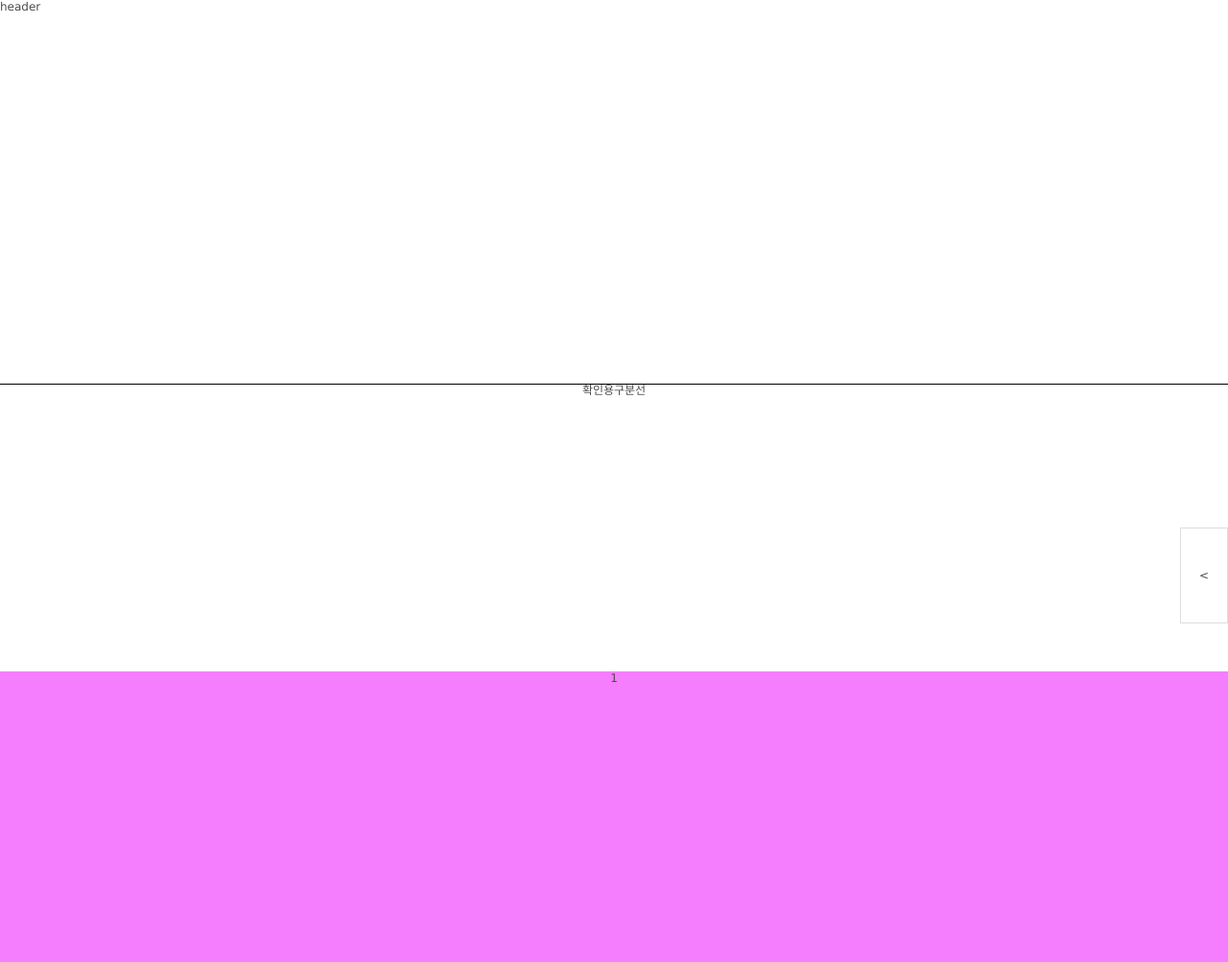
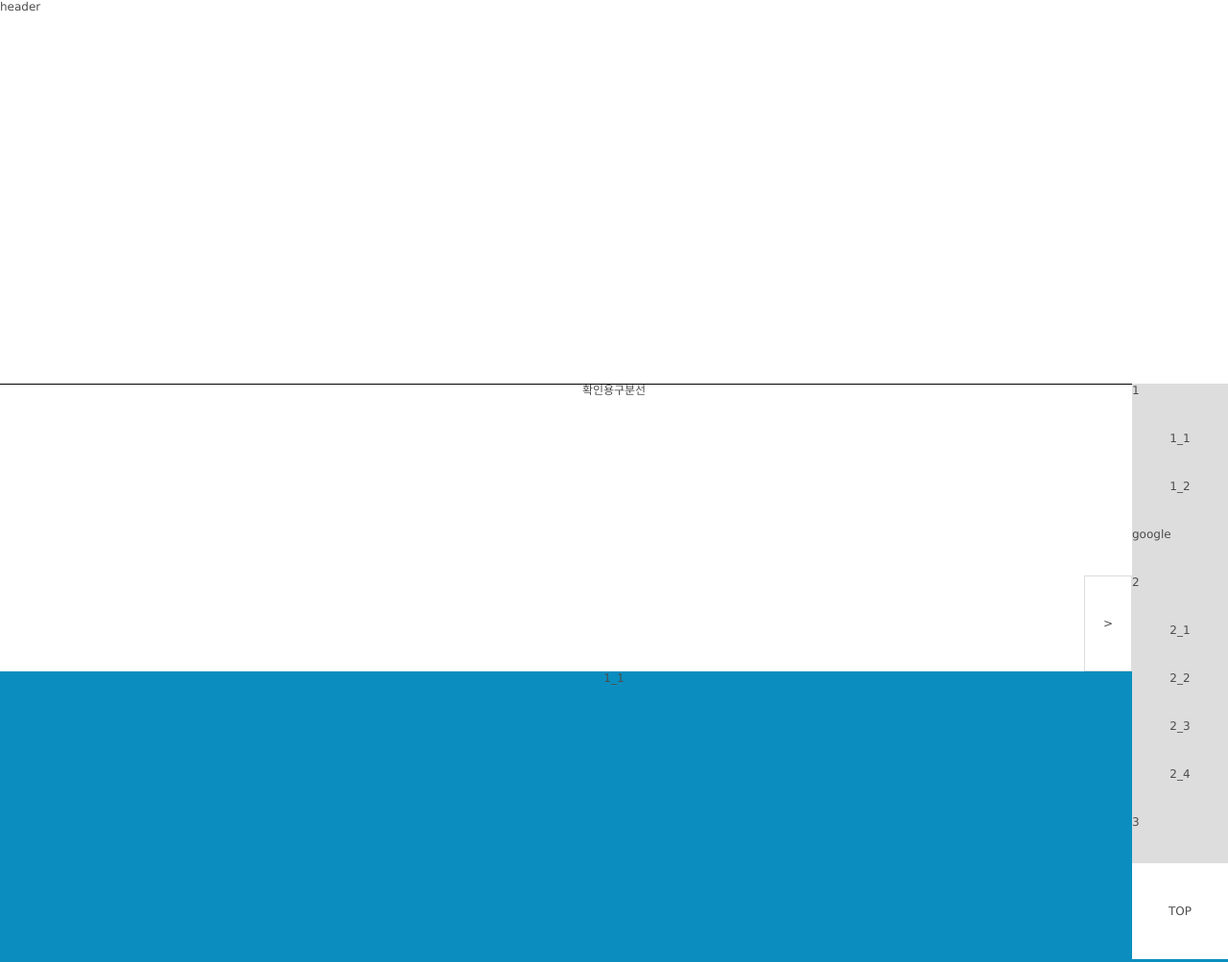
Before and after one commit to doolife/plugin, a plain HTML site: page html/quick_menu.html in a window 1280 px wide. Shown: the top 1003 px of the page at 96% size. Drawn offline with Linux system fonts and the light colour scheme.

Commit message:
프로모션 개선안 퀵메뉴 테스트중

```diff
--- a/html/quick_menu.html
+++ b/html/quick_menu.html
@@ -14,148 +14,210 @@
 <script src="../js/respond.js"></script>
 <![endif]-->
 <style>
-html, body {min-width:1100px;}
 .wrap {position:relative; overflow-x:hidden;}
 header {height:700px; position:relative;}
 header:before {content:"확인용구분선"; width:100%; height:1px; text-align:center; position:absolute; top:400px; left:0; background:#000;}
 /* side_menu */
 #quickMenu {width:100px; position:absolute; right:0; top:400px; background:#ddd;}
-#quickMenu>.btn_slide {margin-top:-50px; width:50px; height:100px; display:block; background:#fff; position:absolute; top:50%; left:-50px; border:1px solid #ddd;}
-#quickMenu>.btn_slide:before {content:"<";}
-#quickMenu>.btn_slide.on:before {content:">";}
-#quickMenu>.menu_list>li {width:100%; height:100px;}
-#quickMenu>.menu_list>li.active {background:brown;}
-#quickMenu>.menu_list>li.active>a {color:#fff;}
-#quickMenu>.menu_list>li>a {width:100%; height:100%; display:block;}
+#quickMenu>.btn_arrow {margin-top:-50px; width:50px; height:100px; display:block; background:#fff; position:absolute; top:50%; left:-50px; border:1px solid #ddd;}
+#quickMenu>.btn_arrow:before {content:"<";}
+#quickMenu>.btn_arrow.on:before {content:">";}
+#quickMenu>.menu_list li {width:100%;}
+#quickMenu>.menu_list li a.active {background:brown; color:#fff;}
+#quickMenu>.menu_list>li a {width:100%; height:50px; display:block;}
+#quickMenu>.menu_list>li>ul a {text-align:center;}
 #quickMenu>.btn_top {width:100px; height:100px; display:block; background:#fff; position:absolute; bottom:-100px; left:0;}
-section {height:1000px; text-align:center;}
-.section1 {background:#f57eff;}
+section {text-align:center;}
+.section1_1 {height:500px; background:#0b8ebf;}
+.section1_2 {height:500px; background:#3e6b88;}
 .section2 {background:#29f969;}
-.section3 {background:#fbd637;}
-.section4 {background:#ff0000;}
-.section5 {height:2500px; background:#0b8ebf;}
+.section2_1 {height:500px; background:cornflowerblue;}
+.section2_2 {height:500px; background:deepskyblue;}
+.section2_3 {height:500px; background:lightblue;}
+.section2_4 {height:500px; background:blueviolet;}
+.section3_1 {height:1000px; background:deeppink;}
+.section4 {height:2500px; background:#0b8ebf;}
 </style>
 </head>
 <body>
     <div class="wrap">
         <header>header</header>
+
         <aside id="quickMenu">
-            <button type="button" class="btn_slide" data-btn="arrow"></button>
-            <ul class="menu_list" data-qucik="wrap">
-                <li data-list="link"><a href="http://www.naver.com" target="_blank">naver_link</a></li>
-                <li data-list="list"><a href="#">2</a></li>
-                <li data-list="link"><a href="http://www.daum.net" target="_blank">daum_link</a></li>
-                <li data-list="list"><a href="#">4</a></li>
+            <button type="button" class="btn_arrow" data-btn="arrow"></button>
+            <ul class="menu_list" data-quick="wrap">
+                <li data-list="list">
+                    <a href="#section1">1</a>
+                    <ul>
+                        <li data-list="list"><a href="#section1_1">1_1</a></li>
+                        <li data-list="list"><a href="#section1_2">1_2</a></li>
+                    </ul>
+                </li>
+                <li data-list="link"><a href="http://www.google.co.kr" target="_blank">google</a></li>
+                <li data-list="list">
+                    <a href="#section2">2</a>
+                    <ul>
+                        <li data-list="list"><a href="#section2_1">2_1</a></li>
+                        <li data-list="list"><a href="#section2_2">2_2</a></li>
+                        <li data-list="list"><a href="#section2_3">2_3</a></li>
+                        <li data-list="list"><a href="#section2_4">2_4</a></li>
+                    </ul>
+                </li>
+                <li data-list="list"><a href="#section3" target="_blank">3</a></li>
             </ul>
             <button type="button" class="btn_top" data-btn="top">TOP</button>
         </aside>
-        <section class="section1" data-contents="con">1</section>
-        <section class="section2" data-contents="con">2</section>
-        <section class="section3" data-contents="con">3</section>
-        <section class="section4" data-contents="con">4</section>
-        <section class="section5">5</section>
+
+        <section data-id="section1" data-contents="con" class="section1">
+            <div data-id="section1_1" data-contents="scon" class="section1_1">1_1</div>
+            <div data-id="section1_2" data-contents="scon" class="section1_2">1_2</div>
+        </section>
+        <section data-id="section2" data-contents="con" class="section2">
+            <div data-id="section2_1" data-contents="scon" class="section2_1">section2_1</div>
+            <div data-id="section2_2" data-contents="scon" class="section2_2">section2_2</div>
+            <div data-id="section2_3" data-contents="scon" class="section2_3">section2_3</div>
+            <div data-id="section2_4" data-contents="scon" class="section2_4">section2_4</div>
+        </section>
+        <section data-id="section3" data-contents="con" class="section3">
+            <div data-id="section3_1" data-contents="scon" class="section3_1">3_1</div>
+        </section>
+        <section class="section4">5</section>
     </div>
     <script>
-        var quickMenu = (function (window, document, $, undefined) {
+        var QUICKMENU = (function (window, document, $, undefined) {
 
-            var top, fixTop, qspeed, cspeed, tspeed, delay, timeout, $wrap, $list, $contents, $btnTop, hide, _settings = true, setSp = true;    // 엘리먼트 및 옵션 전역변수
+            var top, fixTop, qspeed, cspeed, tspeed, delay, timeout, $wrap, $gnb, $con, $btnTop, show, _settings = true, setSp = true, gnbNum, snbNum, removeChk = false, linkChk;
 
             var init = function(opts) {
-                $wrap = $(opts.element), $list = $wrap.find("[data-list]"), $contents = $("[data-contents='con']"), $btnArrow = $("[data-btn='arrow']"), $btnTop = $("[data-btn='top']");    // 엘리먼트 변수
-                fixTop = opts.fix, qspeed = opts.qspeed, cspeed = opts.cspeed, tspeed = opts.tspeed, delay = opts.delay, hide = opts.hide;    // 옵션 변수
+                $wrap = $(opts.element),
+                $gnb = $wrap.find($("[data-quick='wrap']")).children("[data-list]"),
+                $snb = $gnb.find("[data-list]"),
+                $con = $("[data-contents='con']"), $scon = $("[data-contents='scon']"), $btnArrow = $("[data-btn='arrow']"), $btnTop = $("[data-btn='top']");
+                fixTop = opts.fix, qspeed = opts.qspeed, cspeed = opts.cspeed, tspeed = opts.tspeed, delay = opts.delay, show = opts.show, top = $wrap.offset().top;
 
-                controls();    // 스크롤 및 버튼 컨트롤러 함수 호출
-                arrowSlide();    // 스크롤 및 버튼 컨트롤러 함수 호출
+                controls();
+                arrowSlide();
             };
 
             var controls = function(){
-                top = $wrap.offset().top;    // 퀵메뉴 상단 위치값을 변수에 저장
+                $gnb.children("a").on("click", function(e){
+                    var hash = $(this).attr("href"), reStr = hash.replace(/#/g, "");
+                    listSlide(reStr, e);
+                });
+
+                $snb.children("a").on("click", function(e){
+                    e.preventDefault();
+                    var hash = $(this).attr("href"), reStr = hash.replace(/#/g, "");
+                    listSlide(reStr, e);
+                });
 
                 $(window).on("scroll", function(){
-                    clearTimeout(timeout);    // setTimeout을 계속 해제하기때문에 밑에 구문이 실행안됨(스크롤 동작이 멈췄을때 먼저 실행후 밑의 구문을 실행)
-                    timeout = setTimeout(function(){    // 스크롤 동작 멈췄을때 delay 시간이 지나면 시작
-                        scrollAction();    // scrollAction 함수 호출
-                    }, delay);    // 스크롤 정지 체크 시간
-                });
-
-                $list.on("click", function(e){
-                    var target = $(this).index(); // $list.index(this)    // 내가 클릭한 index 값을 변수에 저장
-                    listSlide(target, e);    // listSlide 함수 호출하면서 변수를 인자값으로 보냄
+                    clearTimeout(timeout);
+                    timeout = setTimeout(function(){
+                        scrollAction();
+                    }, delay);
                 });
 
                 $btnArrow.on("click", function(e){
-                    arrowSlide();    // 화살표버튼 클릭시 arrowSlide 함수 호출
+                    arrowSlide();
                 });
-
 
                 $btnTop.on("click", function(e){
                     e.preventDefault();
-                    $("html, body").stop().animate({scrollTop:0}, tspeed);    // TOP버튼 클릭시 스크롤이 최상단으로 이동
+                    $("html, body").stop().animate({scrollTop:0}, tspeed);
                 });
             };
 
             function scrollAction(){
-                var scltop     = $(window).scrollTop(),    // 스크롤값을 변수에 저장
-                    firstTop   = $contents.eq(0).offset().top,    // 첫번째 컨텐츠 위치값을 저장
-                    lastBottom = $contents.eq($contents.length-1).offset().top + $contents.eq($contents.length-1).height();    // 마지막 컨텐츠 하단 위치값을 저장
-                if(scltop >= top-fixTop){    // 스크롤 위치값이 퀵메뉴 위치값보다 같거나 클경우 실행
+                var scltop     = $(window).scrollTop();
+                if(scltop >= top-fixTop){
                     if(_settings!=true){
-                        $wrap.stop().animate({top:$(window).scrollTop()+fixTop}, qspeed);    // 퀵메뉴가 스크롤을 따라다니는 애니메이션
+                        $wrap.stop().animate({top:$(window).scrollTop()+fixTop}, qspeed);
                     }else{
-                        $wrap.css({top:$(window).scrollTop()+fixTop});    // 새로고침시 스크롤이 내려가있을 경우
+                        $wrap.css({top:$(window).scrollTop()+fixTop});
                         _settings = false;
                     }
                 }else{
-                    $wrap.stop().animate({top:top}, qspeed);    // css로 정해놓은 퀵메뉴 상단값으로 이동
+                    $wrap.stop().animate({top:top}, qspeed);
                 }
-                for( var i=0, len=$list.length ; i<len ; i++ ){    // 퀵메뉴 갯수만큼 for문 돌림
-                    var conTop = $contents.eq(i).offset().top;    // 각각의 컨텐츠 위치값을 변수에 저장
-                    if(conTop<=scltop){    // 스크롤 위치값이 각각의 컨텐츠 위치값보다 같거나 클경우
-                        if($list.eq(i).data("list")=="link"){
-                            $list.removeClass("active");
-                        }else{
-                            $list.removeClass("active");    // 퀵메뉴 li class를 모두 없앤다
-                            $list.eq(i).addClass("active");    // 현재 보이는 컨텐츠에 맞는 퀵메뉴 li class를 추가한다(바로 위 구문에서 다 없애고 현재것만 추가하는 방식)
+                gnbAnchor(scltop);
+
+                // for( var i=0, len=$list.length ; i<len ; i++ ){
+                //     var conTop = $con.eq(i).offset().top;
+                //     if(conTop<=scltop){
+                //         if($list.eq(i).data("list")=="link"){
+                //             $list.removeClass("active");
+                //         }else{
+                //             $list.removeClass("active");
+                //             $list.eq(i).addClass("active");
+                //         }
+                //     }
+                //     if(scltop<firstTop || scltop>lastBottom){
+                //         $list.removeClass("active");
+                //     }
+                // }
+            }
+
+            function gnbAnchor(scltop){
+                firstTop   = $con.eq(0).offset().top,
+                lastBottom = $con.eq($con.length-1).offset().top + $con.eq($con.length-1).height();
+                for( var i=0, len=$con.length ; i<len ; i++ ){
+                    var conTop = $con.eq(i).offset().top;
+                    if(conTop<=scltop){
+                        gnbNum = i;
+                        for( var j=0, slen=$con.eq(i).children($scon).length ; j<slen ; j++ ){
+                            var sconTop = $con.eq(i).children($scon).eq(j).offset().top;
+                            if(sconTop<=scltop){
+                                snbNum = j;
+                            }
                         }
                     }
-                    if(scltop<firstTop || scltop>lastBottom){    // 스크롤 위치값이 첫번째 컨텐츠 위치값보다 작거나 또는 마지막 컨텐츠의 하단 위치값보다 클경우(둘조건중 하나만 해당해도 실행)
-                        $list.removeClass("active");    // 퀵메뉴 li class를 모두 없앤다
-                    }
+                    removeChk = (scltop<firstTop || scltop>lastBottom) ? true : false ;
+                }
+                if(!removeChk){
+                    $gnb.children("a").removeClass("active");
+                    $gnb.eq(gnbNum).children("a").addClass("active");
+                    $gnb.find($snb).children("a").removeClass("active");
+                    $gnb.eq(gnbNum).find($snb).eq(snbNum).children("a").addClass("active");
+                }else{
+                    $gnb.children("a").removeClass("active");
+                    $gnb.find($snb).children("a").removeClass("active");
                 }
             }
 
-            function arrowSlide(){    // 버튼 클릭후 스크롤을 빠르게하면 열고 닫히는 애니메이션이 스크롤 애니메이션과 겹쳐 멈추는 현상때문에 css애니메이션으로 구현
-                setSp = (setSp==true) ? setSp = "0s" : setSp = "0.4s";    // 상단에 setSp 변수의 시작값을 true로 설정하여 if인 "0s"값을 반환, 클릭이후에는 setSp 변수에 "0s"값이 들어가있어서 (setSp==true)는 false임 그래서 "0.4s"값이 들어감(초기값과 클릭한 이후 값을 삼항연산자로 표현(애니메이션이 필요할때와 필요하지않을때를 위해 구현))
-                if(hide!=true){    // 옵션 hide가 false일 경우
-                    $wrap.css({transition:"transform "+setSp+"", transform:"translateX(0px)"}).find($btnArrow).addClass("on");    // 숨기지않는다
-                    hide = true;    // 옵션 hide에 true를 넣는다
-                }else{    // 옵션 hide가 true일 경우
-                    $wrap.css({transition:"transform "+setSp+"", transform:"translateX("+$wrap.width()+"px)"}).find($btnArrow).removeClass("on");    // 숨긴다
-                    hide = false;    // 옵션 hide에 false를 넣는다
+            function arrowSlide(){
+                setSp = (setSp==true) ? setSp = "0s" : setSp = "0.4s";
+                if(show==true){
+                    $wrap.css({transition:"transform "+setSp+"", transform:"translateX(0px)"}).find($btnArrow).addClass("on");
+                    show = false;
+                }else{
+                    $wrap.css({transition:"transform "+setSp+"", transform:"translateX("+$wrap.width()+"px)"}).find($btnArrow).removeClass("on");
+                    show = true;
                 }
             }
 
-            function listSlide(thisNum, e){    // 인자값으로 index 와 event 받음
-                if($list.eq(thisNum).data("list")!="link"){    // 각각의 li에 data-list값이 link가 아닐 경우 실행(list일 경우 실행)
-                    e.preventDefault();    // data-quick값이 link가 아닌 경우 링크 막기
-                    $("html, body").stop().animate({scrollTop:$contents.eq(thisNum).offset().top}, cspeed);    // 클릭한 퀵메뉴의 index와 같은 컨텐츠 위치로 이동(퀵메뉴 data-list값이 list인 애들의 위치로만 이동)
-                }
+            function listSlide(name, e){
+                // var conOffset = $("[data-id='"+name+"']").offset().top;
+                // if($list.eq(thisNum).data("list")!="link"){
+                //     e.preventDefault();
+                //     $("html, body").stop().animate({scrollTop:conOffset}, cspeed);
+                // }
             }
 
             return {
-                options:init    // init함수를 options이란 이름으로 외부에서 사용가능
+                options:init
             };
 
         })(window, document, $);
 
-        new quickMenu.options({
+        new QUICKMENU.options({
             element:"#quickMenu",    // 엘리먼트
             fix:100,    // 스크롤시 상단에서 떨어진 값
-            qspeed:300,    // 스크롤시 퀵메뉴 이동하는 스피드
+            qspeed:300,    // 스크롤시 퀵메뉴 따라다니는 스피드
             cspeed:600,    // 퀵메뉴 클릭시 이동하는 스피드
             tspeed:800,    // TOP버튼 클릭시 퀵메뉴 이동하는 스피드
             delay:10,    // 스크롤 정지 체크 시간
-            hide:true    // true : hide / false : show
+            show:true    // true : show / false : show
         });
     </script>
 </body>
```
